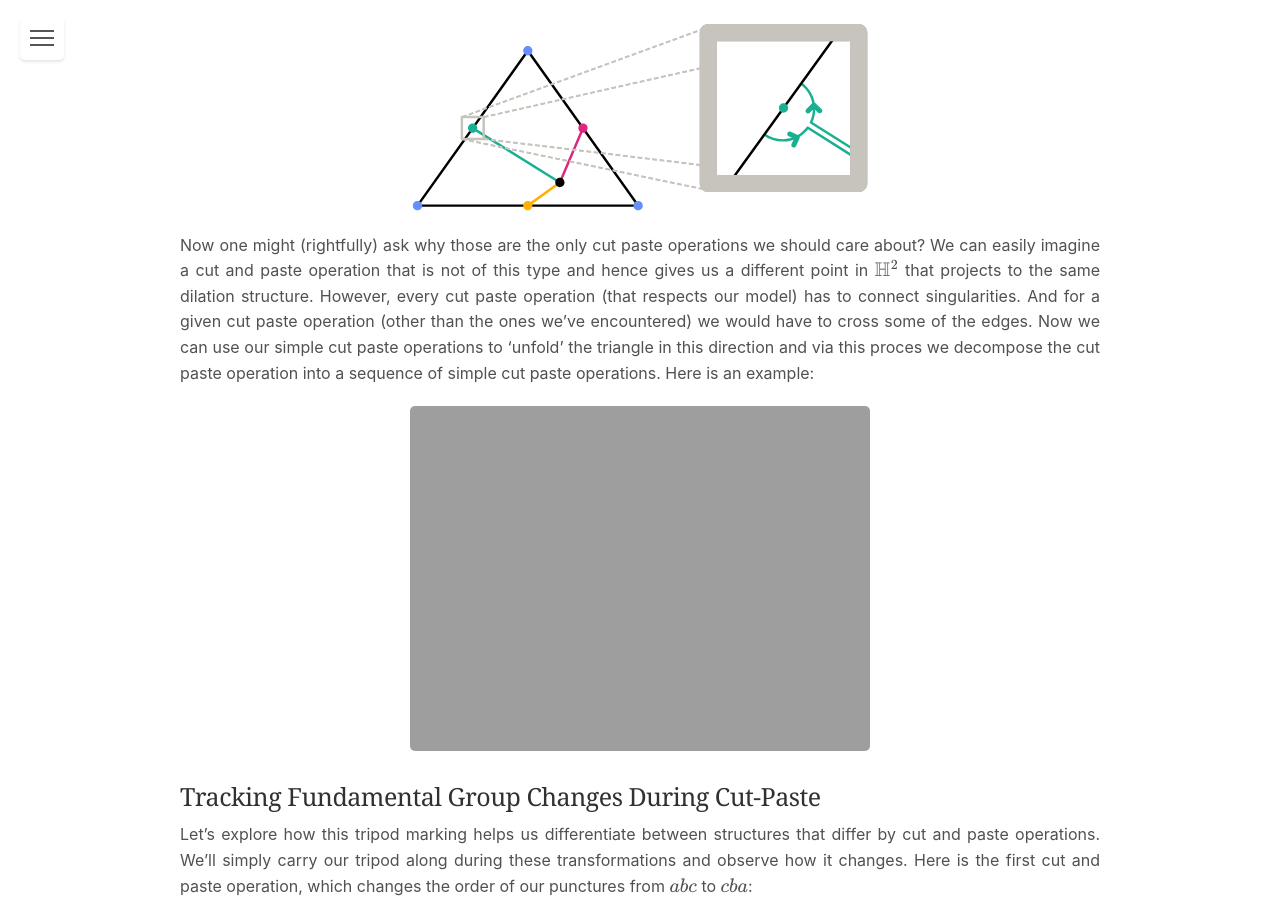
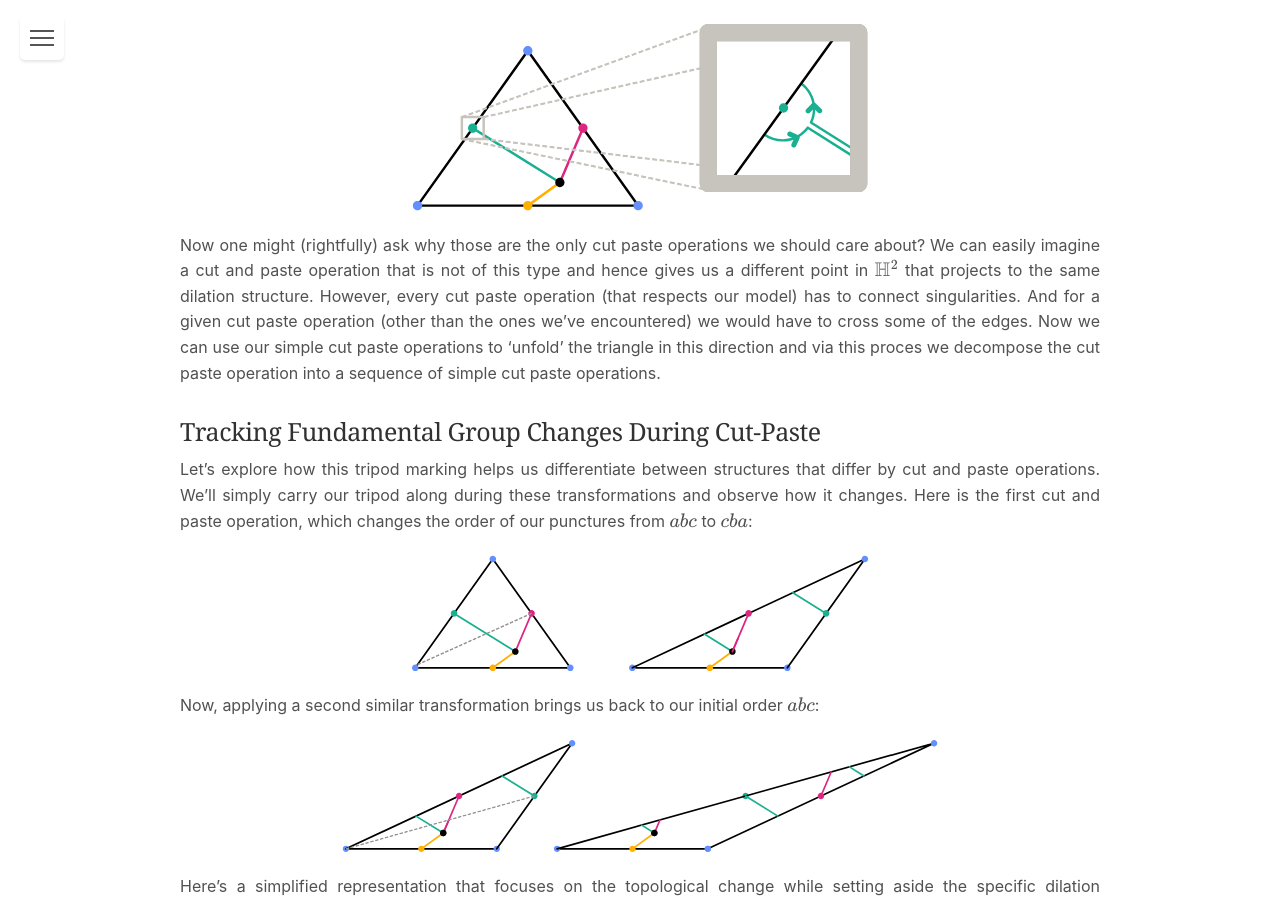
Before and after one commit to FabianLander/fabianlander.github.io, a Jekyll site: the page built from _posts/2025-02-16-n=4-case.md, in a window 1280 px wide and 900 px high, scrolled down 5355 px. Built offline with Jekyll 4.4.1, drawn with Linux system fonts in a browser that asks for light colours.

Commit message:
Removed empty pictures

```diff
--- a/_posts/2025-02-16-n=4-case.md
+++ b/_posts/2025-02-16-n=4-case.md
@@ -125,9 +125,11 @@ To accomplish this, we fix a basis for our fundamental domain using our base mod
 <img src="/assets/svgs/n=4/tripodZoom.svg" alt="Illustration of a tiny thin loop around a marked point." style="width: 50%; display: block; margin: 0 auto;">
 
 
-Now one might (rightfully) ask why those are the only cut paste operations we should care about? We can easily imagine a cut and paste operation that is not of this type and hence gives us a different point in $\HH^2$ that projects to the same dilation structure. However, every cut paste operation (that respects our model) has to connect singularities. And for a given cut paste operation (other than the ones we've encountered) we would have to cross some of the edges. Now we can use our simple cut paste operations to 'unfold' the triangle in this direction and via this proces we decompose the cut paste operation into a sequence of simple cut paste operations. Here is an example:
+Now one might (rightfully) ask why those are the only cut paste operations we should care about? We can easily imagine a cut and paste operation that is not of this type and hence gives us a different point in $\HH^2$ that projects to the same dilation structure. However, every cut paste operation (that respects our model) has to connect singularities. And for a given cut paste operation (other than the ones we've encountered) we would have to cross some of the edges. Now we can use our simple cut paste operations to 'unfold' the triangle in this direction and via this proces we decompose the cut paste operation into a sequence of simple cut paste operations.
 
-<img src="/assets/svgs/n=4/cutPasteUnfolded.svg" alt="Illustration of a tiny thin loop around a marked point." style="width: 50%; display: block; margin: 0 auto;">
+<!-- Here is an example:
+
+<img src="/assets/svgs/n=4/cutPasteUnfolded.svg" alt="Illustration of a tiny thin loop around a marked point." style="width: 50%; display: block; margin: 0 auto;"> -->
 
 ### Tracking Fundamental Group Changes During Cut-Paste
 
@@ -227,9 +229,9 @@ $$
 T_2: \quad 0 \quad \text{and} \quad \frac{\rho_a \rho_b - 1}{\rho_a (1 + \rho_b)}
 $$
 
-Here is a sketch:
+<!-- Here is a sketch:
 
-<img src="/assets/svgs/n=4/sketchFixedPointsT1T2.svg" alt="a sketch" style="width: 80%; display: block; margin: 0 auto;">
+<img src="/assets/svgs/n=4/sketchFixedPointsT1T2.svg" alt="a sketch" style="width: 80%; display: block; margin: 0 auto;"> -->
 
 
 ### The Quotient Space
```
